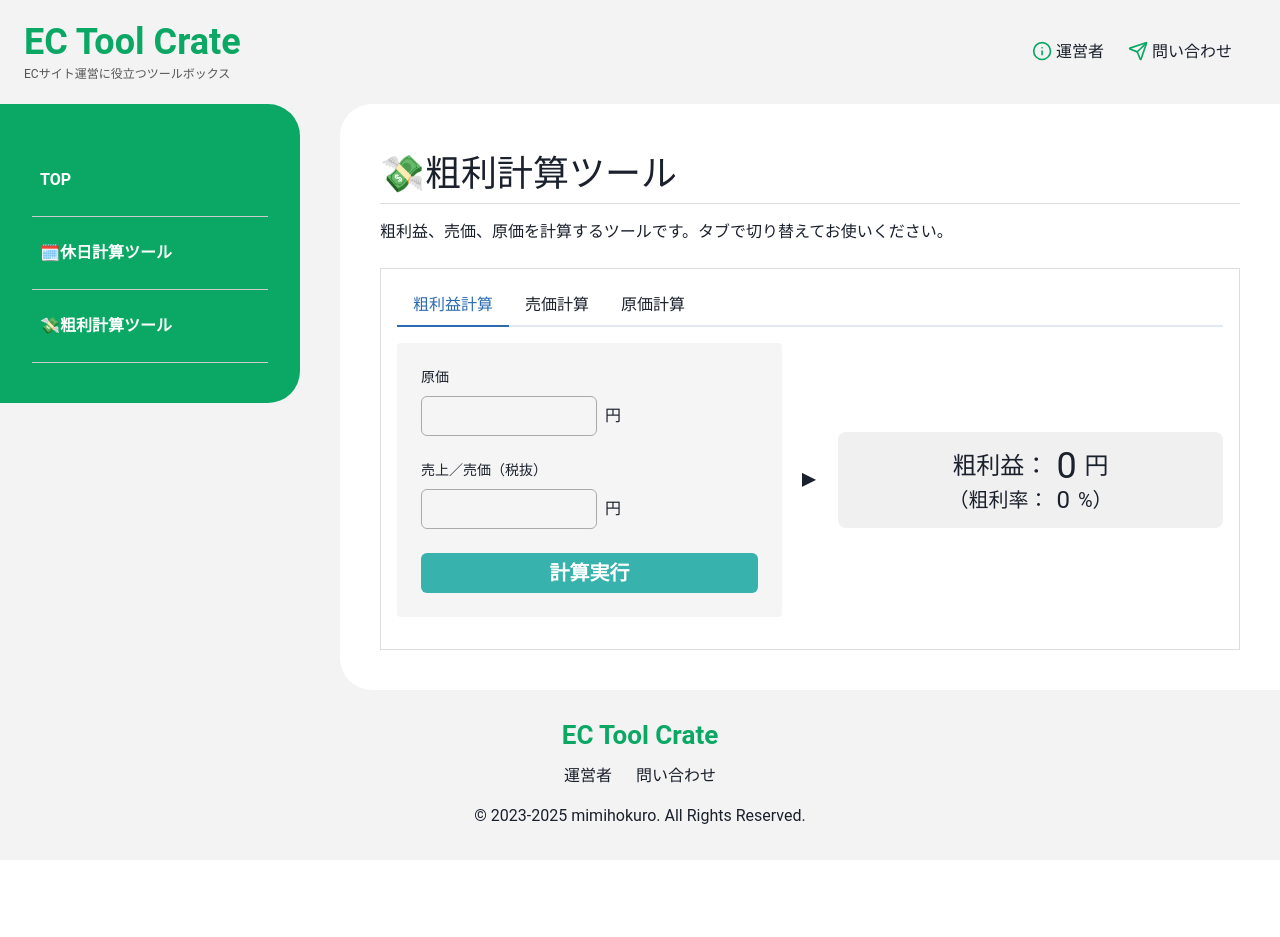
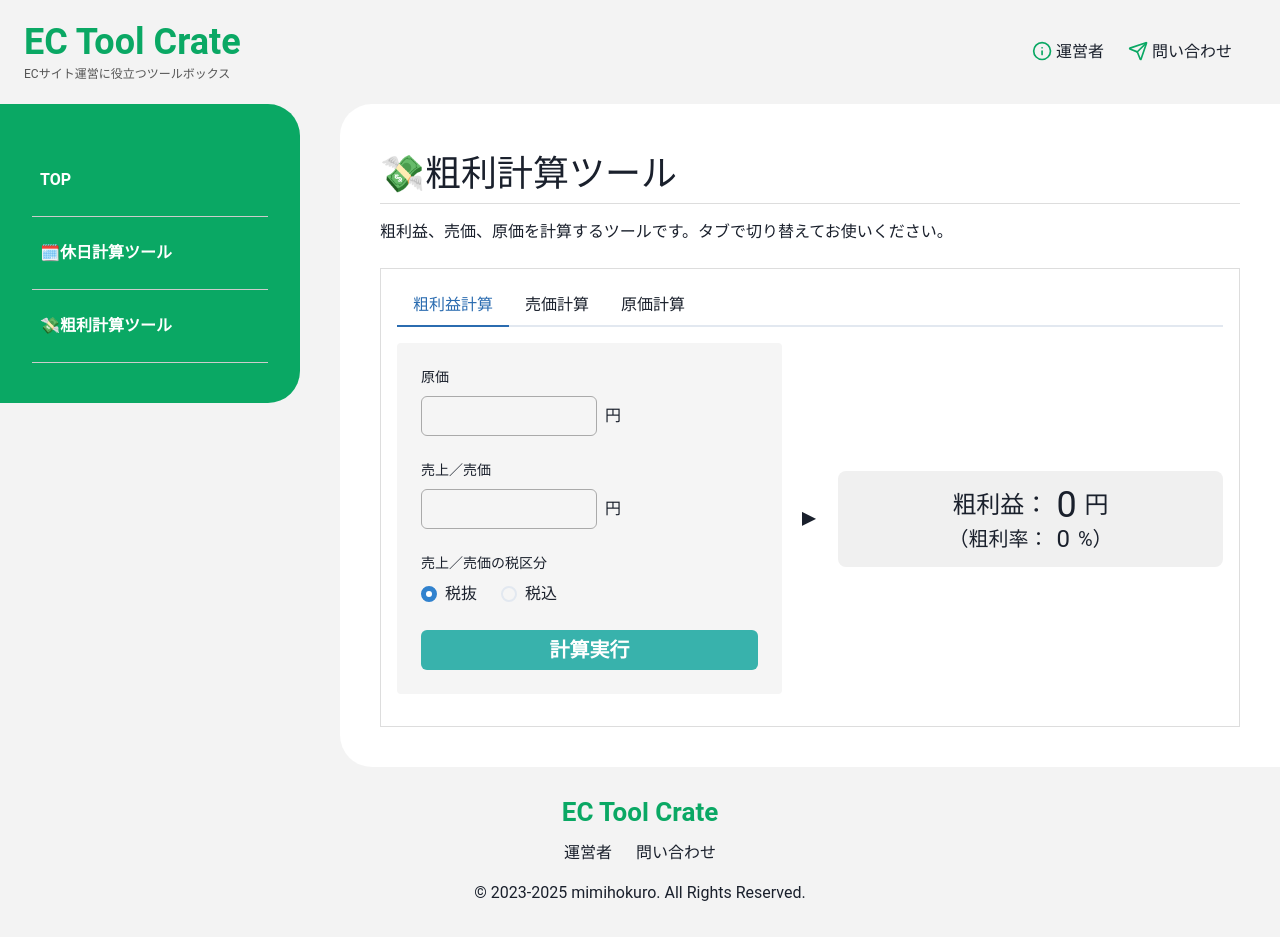
Before and after one commit to mimihokuro/app, a React (Vite) app: page /gross-profit-calculation in a window 1280 px wide. Before the commit the page ends 860 px from the top, so only its background shows below. Built offline with nearby package versions, Linux system fonts and the light colour scheme.

Commit message:
✨ 粗利計算ツールの売上／売価を税抜きか税込みか切り替えできる機能を追加

```diff
--- a/src/features/gross-profit-calculation/CostCalculation.jsx
+++ b/src/features/gross-profit-calculation/CostCalculation.jsx
@@ -3,6 +3,8 @@ import {
   Grid,
   HStack,
   Input,
+  Radio,
+  RadioGroup,
   Stack,
   Text,
   VStack,
@@ -12,11 +14,15 @@ import { css } from "@emotion/react";
 
 const CostCalculation = () => {
   const [sellingPrice, setSellingPrice] = useState("");
+  const [isTaxcluded, setIsExcluded] = useState("1");
   const [grossProfit, setGrossProfit] = useState("");
   const [cost, setCost] = useState(0);
 
   const calculationCost = () => {
-    const parseSellingPrice = parseFloat(sellingPrice);
+    let parseSellingPrice = parseFloat(sellingPrice);
+    if (isTaxcluded === "2") {
+      parseSellingPrice = parseFloat(parseSellingPrice / 1.1);
+    }
     const parseGrossProfit = parseFloat(grossProfit / 100);
     console.log(parseGrossProfit);
     if (!isNaN(parseSellingPrice) && !isNaN(parseGrossProfit)) {
@@ -29,9 +35,13 @@ const CostCalculation = () => {
     }
   };
 
+  const handleChange = (value) => {
+    setIsExcluded(value);
+  };
+
   const GROSS_MARGIN_RATIO_ITEMS = [
     {
-      label: "売上／売価（税抜）",
+      label: "売上／売価",
       type: sellingPrice,
       func: setSellingPrice,
       unit: "円",
@@ -42,6 +52,11 @@ const CostCalculation = () => {
       func: setGrossProfit,
       unit: "%",
     },
+  ];
+
+  const TAX_OPTIONS = [
+    { label: "税抜", value: "1" },
+    { label: "税込", value: "2" },
   ];
 
   return (
@@ -60,7 +75,7 @@ const CostCalculation = () => {
         `}
       >
         <VStack gap={6} p={6} backgroundColor="#f5f5f5" borderRadius={4}>
-          <HStack flexWrap={"wrap"} gap={6} width={"100%"}>
+          <HStack flexWrap={"wrap"} placeItems={"start"} gap={6} width={"100%"}>
             {GROSS_MARGIN_RATIO_ITEMS.map((item) => {
               return (
                 <Stack key={item.label}>
@@ -83,6 +98,18 @@ const CostCalculation = () => {
                 </Stack>
               );
             })}
+            <Stack>
+              <Text fontSize="14px">売上／売価の税区分</Text>
+              <RadioGroup onChange={handleChange} value={isTaxcluded}>
+                <HStack gap="6">
+                  {TAX_OPTIONS.map((option) => (
+                    <Radio key={option.value} value={option.value}>
+                      {option.label}
+                    </Radio>
+                  ))}
+                </HStack>
+              </RadioGroup>
+            </Stack>{" "}
           </HStack>
           <Button
             fontWeight="bold"
--- a/src/features/gross-profit-calculation/GrossMarginRatio.jsx
+++ b/src/features/gross-profit-calculation/GrossMarginRatio.jsx
@@ -3,6 +3,8 @@ import {
   Grid,
   HStack,
   Input,
+  Radio,
+  RadioGroup,
   Stack,
   Text,
   VStack,
@@ -13,12 +15,16 @@ import { css } from "@emotion/react";
 const GrossProfitRatio = () => {
   const [cost, setCost] = useState("");
   const [sales, setSales] = useState("");
+  const [isTaxcluded, setIsExcluded] = useState("1");
   const [grossProfit, setGrossProfit] = useState(0);
   const [grossProfitRatio, setGrossProfitRatio] = useState(0);
 
   const calculationGrossProfit = () => {
     const parseCost = parseFloat(cost);
-    const parseSales = parseFloat(sales);
+    let parseSales = parseFloat(sales);
+    if (isTaxcluded === "2") {
+      parseSales = parseFloat(sales / 1.1);
+    }
     if (!isNaN(parseCost) && !isNaN(parseSales)) {
       const calculatedGrossProfit = parseSales - parseCost;
       const calculatedGrossProfitRatio =
@@ -31,9 +37,18 @@ const GrossProfitRatio = () => {
     }
   };
 
+  const handleChange = (value) => {
+    setIsExcluded(value);
+  };
+
   const GROSS_MARGIN_RATIO_ITEMS = [
     { label: "原価", type: cost, func: setCost },
-    { label: "売上／売価（税抜）", type: sales, func: setSales },
+    { label: "売上／売価", type: sales, func: setSales },
+  ];
+
+  const TAX_OPTIONS = [
+    { label: "税抜", value: "1" },
+    { label: "税込", value: "2" },
   ];
 
   return (
@@ -52,7 +67,7 @@ const GrossProfitRatio = () => {
         `}
       >
         <VStack gap={6} p={6} backgroundColor="#f5f5f5" borderRadius={4}>
-          <HStack flexWrap={"wrap"} gap={6} width={"100%"}>
+          <HStack flexWrap={"wrap"} placeItems={"start"} gap={6} width={"100%"}>
             {GROSS_MARGIN_RATIO_ITEMS.map((item) => {
               return (
                 <Stack key={item.label}>
@@ -74,6 +89,18 @@ const GrossProfitRatio = () => {
                 </Stack>
               );
             })}
+            <Stack>
+              <Text fontSize="14px">売上／売価の税区分</Text>
+              <RadioGroup onChange={handleChange} value={isTaxcluded}>
+                <HStack gap="6">
+                  {TAX_OPTIONS.map((option) => (
+                    <Radio key={option.value} value={option.value}>
+                      {option.label}
+                    </Radio>
+                  ))}
+                </HStack>
+              </RadioGroup>
+            </Stack>
           </HStack>
           <Button
             fontWeight="bold"
```
